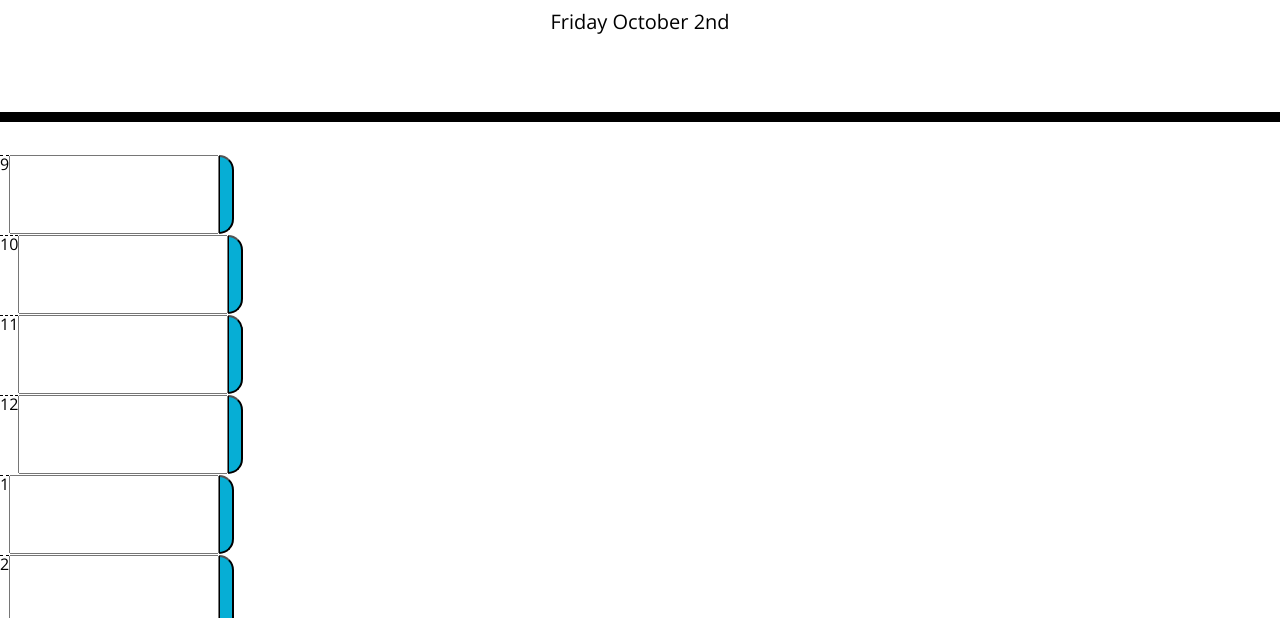
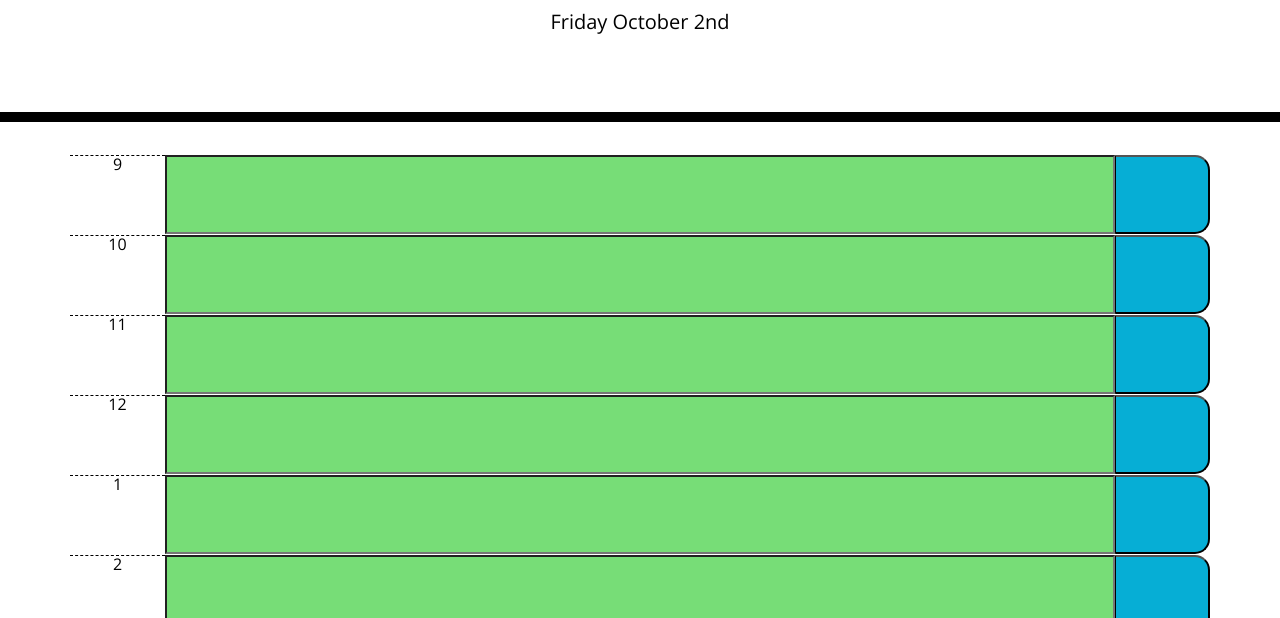
Before and after one commit to jmurphy-dev/bootcamp.homework5, a plain HTML site: page index.html in a window 1280 px wide. Shown: the part 182-800 px from the top of the page. Drawn offline with nearby package versions, Linux system fonts and the light colour scheme.

Commit message:
button render complete TODO now logic

```diff
--- a/index.html
+++ b/index.html
@@ -19,8 +19,11 @@
     <p class="lead">A simple calendar app for scheduling your work day</p>
     <p id="currentDay" class="lead"></p>
   </header>
-  <div class="container-fluid">
+  <div class="container">
     <div class = "time-block"></div>
+
+
+
     <!-- Timeblocks go here -->
   </div>
 
--- a/script.js
+++ b/script.js
@@ -1,16 +1,14 @@
+// Get the date
 let date = moment().format("dddd MMMM Do");
+$("#currentDay").text(date);
+console.log(`Current date :: ${date}`);
+// Initilize the now checker
 let isNow = false;
-
-$("#currentDay").text(date);
-
-console.log(`Current date :: ${date}`);
-
 let currentTime = moment().format("h  a");
-
 console.log(`Current time :: ${currentTime}`);
-
 let hour = ["9", "10", "11", "12", "1", "2", "3", "4", "5"];
-
+// TODO REPAIR TIME COMPARISON!!
+// May need aquire 24 hr time or rescale
 class timeBlock {
   constructor(currentTime, hour) {
     this.hour = hour;
@@ -20,35 +18,42 @@ class timeBlock {
     this.isNow = isNow;
   }
 }
+// Draw a signle time block
 function blockDrawer(time) {
   $(`.time-block`).append(
     $("<div/>", { class: "row" })
       .append(
-        $("<div/>", { class: "col-1, hour" }).append($("<span/>", { text: `${time}` }))
+        $("<div/>", { class: "col-1 hour" }).append(
+          $("<span/>", { text: `${time}` })
+        )
       )
-      .append($('<input type="text"/>', { class: "col-10,textarea" }))
-      .append($("<button/>", { class: "col-1, saveBtn" }))
-
+      .append(
+        $('<input class="textarea col-10 textarea description"/>', { class: "col-10 textarea description" })
+      )
+      .append($("<button/>", { class: "col-1 saveBtn" }))
   );
-
   console.log(`Drawer success!`);
+  $(`#textarea`).addClass("col-10 textarea description");
 }
-
+// Draw time block per hour
+// TODO Edge cases around hour rollover
 for (let i = 0; i < hour.length; i++) {
   let thisTime = hour[i];
-
   const tB = new timeBlock(currentTime, hour[i]);
   console.log(tB);
   blockDrawer(thisTime);
   console.log(`This block is ${hour[i]}`);
   if (tB.isNow) {
-    $(`.row`).addClass(".present");
+      //Present
+    $(`.textarea`).addClass("present");
     console.log(`This block is now`);
   } else if (parseInt(currentTime) > parseInt(hour[i])) {
-    $(`.row`).addClass(".past");
+      //Past
+    $(`.textarea`).addClass("past");
     console.log(`This block is in the past`);
   } else {
-    $(`.row`).addClass(".future");
+      //Future
+    $(`.textarea`).addClass("future");
     console.log(`This block is in the future`);
   }
 }
```
